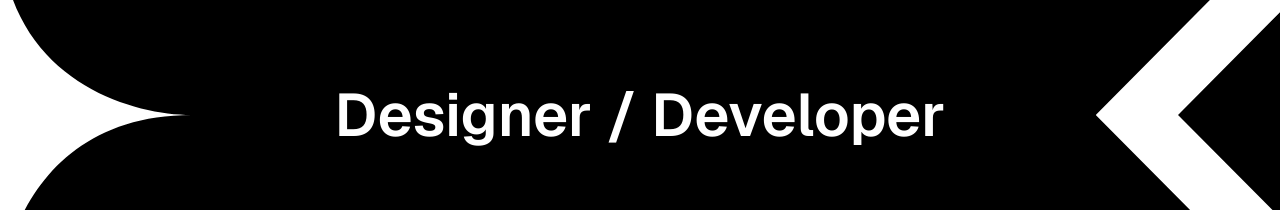
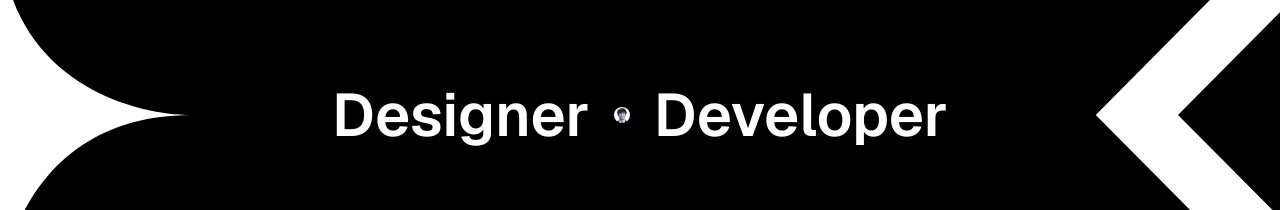
Before and after one commit to pol-pil/next-portfolio, a Next.js app: page / in a window 1280 px wide. Shown: the part 285-495 px from the top of the page. Built offline with nearby package versions, Linux system fonts and the light colour scheme.

Commit message:
Update page.tsx

```diff
--- a/app/page.tsx
+++ b/app/page.tsx
@@ -5,11 +5,13 @@ import { ModeToggle } from '@/components/mode-toggle'
 import { Avatar, AvatarImage } from '@/components/ui/avatar'
 import { BriefcaseBusiness, Eye, HomeIcon } from 'lucide-react'
 import { useRouter } from 'next/navigation'
-import { useEffect, useState } from 'react'
+import { useEffect, useRef, useState } from 'react'
 
 export default function Home() {
    const router = useRouter()
    const [isMobile, setIsMobile] = useState(false)
+   const [isActive, setIsActive] = useState(false)
+   const timeoutRef = useRef<ReturnType<typeof setTimeout> | null>(null)
 
    useEffect(() => {
       const checkSize = () => setIsMobile(window.innerWidth < 1024)
@@ -63,6 +65,17 @@ export default function Home() {
          : []),
    ]
 
+   const handleClick = () => {
+      setIsActive(true)
+
+      // clear any existing timer so rapid clicks don't stack
+      if (timeoutRef.current) clearTimeout(timeoutRef.current)
+
+      timeoutRef.current = setTimeout(() => {
+         setIsActive(false)
+      }, 1000)
+   }
+
    return (
       <div className=''>
          <Dock
@@ -91,9 +104,22 @@ export default function Home() {
              w-[clamp(20rem,30vw,35.75rem)] h-auto
              brightness-0 dark:invert pointer-events-none z-0'
             />
-            <p className='relative z-10 text-[clamp(1.75rem,6vw,3.75rem)] font-semibold text-nowrap text-center px-4'>
-               Designer / Developer
-            </p>
+            <div className='flex flex-row items-center lg:gap-2'>
+               <p className='relative z-10 text-[clamp(1.75rem,6vw,3.75rem)] font-semibold text-nowrap text-center px-4'>
+                  Designer
+               </p>
+               <img
+                  src='/polp1.avif'
+                  alt=''
+                  onClick={handleClick}
+                  className={`rounded-full transition-all hover:size-18 duration-300 cursor-pointer ${
+                     isActive ? 'size-18' : 'size-4'
+                  }`}
+               />
+               <p className='relative z-10 text-[clamp(1.75rem,6vw,3.75rem)] font-semibold text-nowrap text-center px-4'>
+                  Developer
+               </p>
+            </div>
          </div>
          asdasd
       </div>
```
